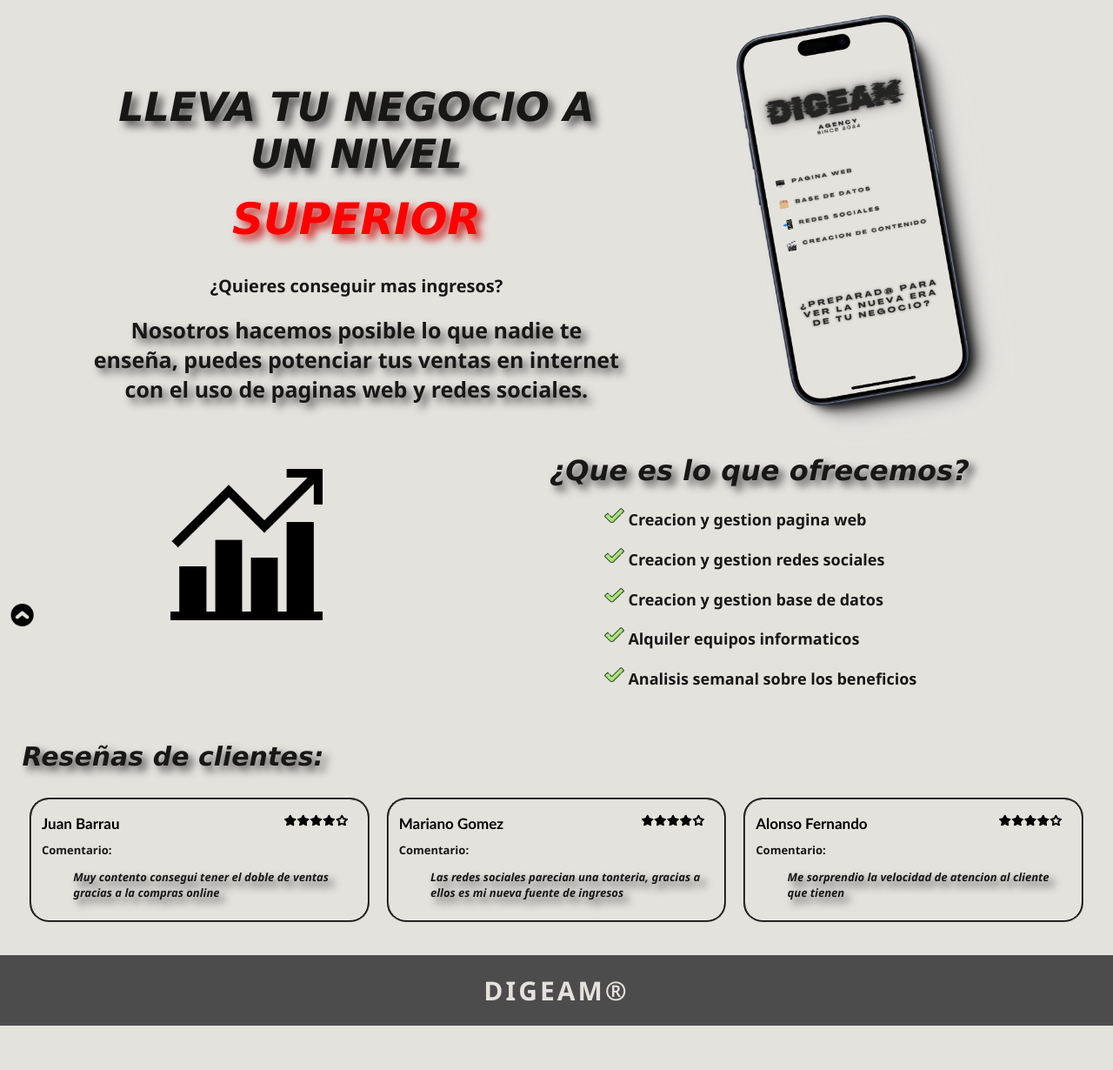
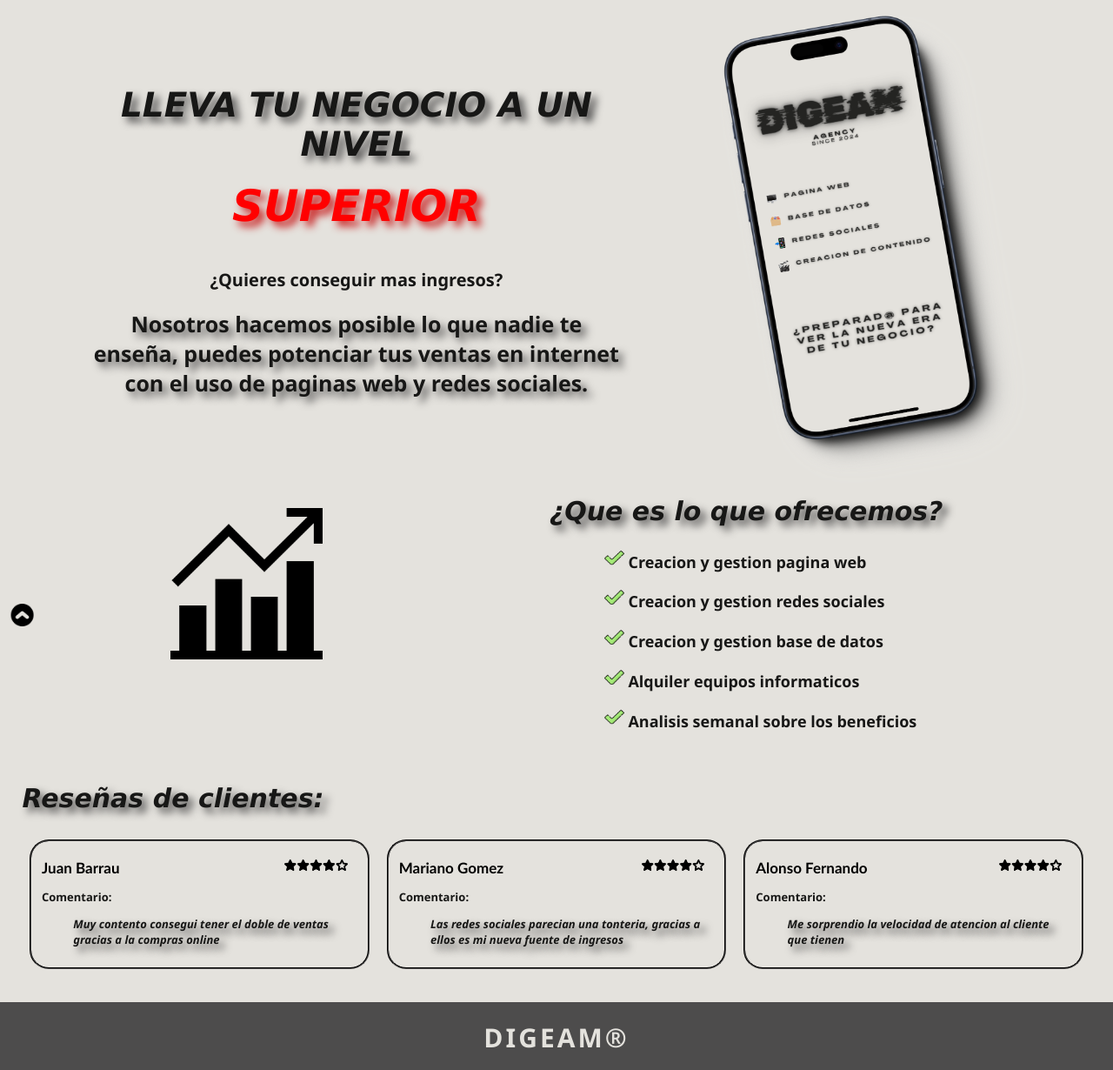
Before and after one commit to seennwy/web-2, a plain HTML site: page index.html in a window 1280 px wide. Shown: the part 70-1300 px from the top of the page at 87% size. Before the commit the page ends 1249 px from the top, so only its background shows below. Drawn offline with Linux system fonts and the light colour scheme.

Commit message:
Add files via upload

```diff
--- a/CSS/styles.css
+++ b/CSS/styles.css
@@ -66,7 +66,7 @@
         font-family:Verdana, Geneva, Tahoma, sans-serif;
         text-align: center;
         text-shadow: #4d4c4c 6px 6px 10px;
-        font-size: 46px;
+        font-size: 39px;
     }
     #sub{
         margin-top: -2%;
@@ -89,7 +89,7 @@
     }
 
     img {
-        width: 70%;
+        width: 76%;
         margin-top: -12%;
     }
 
@@ -111,6 +111,7 @@
         font-style: italic;
         font-weight: bold;
         font-family:Verdana, Geneva, Tahoma, sans-serif;
+        font-size: 30px;
         text-shadow: #4d4c4c 6px 6px 10px;
     }
 
--- a/CSS/stylesServicios.css
+++ b/CSS/stylesServicios.css
@@ -24,7 +24,6 @@
         display: inline;
         padding: 5px;
         float: inline-start;
-        margin-top: 1%;
     }
 
     .botonesInicio {
@@ -59,18 +58,17 @@
 .servicios{
     margin-top: 6%;
     display: grid;
-    grid-template-columns: 1fr 1fr 1fr;
+    grid-template-columns: 10fr 10fr 10fr;
     color: white;
     align-items: center;
-
 
     fieldset {
         border-color: transparent;
         border-radius: 22px;
         text-align: left;
         background-color: #808080;
-        margin-left: 20%;
-        margin-right: 20%;
+        margin-right: 5%;
+        margin-left: 5%;
     }
 
     img{
@@ -117,24 +115,26 @@
         font-weight: bold;
         text-decoration: none;
         border-radius: 22px;
-        padding: 7px 10px;
+        padding: 7px;
         transition: .3s;
         margin-left: 120px;
         margin-right: 120px;
+        display: flex;
+	    justify-content: center;
     }
 
     .botonesComprar:hover {
         background: #171716;
         color: #E4E2DD;
         font-weight: bold;
-        border-radius: 12px;
+        border-radius: 6px;
         font-size: 16px;
     }
 }
 
 /*Diseño del final de la pagina*/
 #final{
-    margin-top: 4%;
+    margin-top: 15%;
     border-top: 20px solid #4d4c4c;
     border-bottom: 20px solid #4d4c4c;
     background-color: #4d4c4c;
--- a/index.html
+++ b/index.html
@@ -19,8 +19,8 @@
     </ul>
   </nav>
 
-  <div class="inicio">
-    <fieldset>
+  <section class="inicio">
+    <fieldset >
       <h1>LLEVA TU NEGOCIO A UN NIVEL</h1>
       <h1 class id="sub">SUPERIOR</id></h1>
       <h3>¿Quieres conseguir mas ingresos?</h3>
@@ -32,9 +32,9 @@
     <fieldset>
       <img src="IMG/movil.png"/>
     </fieldset>
-  </div>
+  </section>
 
-  <div class="inicio2">
+  <section class="inicio2">
       <fieldset>
         <img src="IMG/grafico.png" id="grafico">
       </fieldset>
@@ -46,11 +46,11 @@
         <h3><img src="IMG/cheque.png" id="chek"> Alquiler equipos informaticos</h3>
         <h3><img src="IMG/cheque.png" id="chek"> Analisis semanal sobre los beneficios</h3>
       </fieldset>
-  </div>
+  </section>
 
   <p id="tituloResenas">Reseñas de clientes:</p>
 
-  <div class="resenas">
+  <section class="resenas">
     <fieldset>
       <h1>Juan Barrau<img id="estrellas" src="IMG/estrellas.png"></h1>
       <h2>Comentario:</h2>
@@ -67,12 +67,11 @@
       <h3>Me sorprendio la velocidad de atencion al cliente que tienen</h3>
     </fieldset>
     <br>
-  </div>
-  <div>
+  </section>
   <!-- Detalle final de la web -->
-  <div id="final">
+  <section id="final">
       DIGEAM®
-  </div>
+  </section>
 
   <!-- Boton de subir -->
   <div id="botonsubir">
```
Also changed, not shown: inicioSesion.html (+2 -2 lines), servicios.html (+2 -2 lines), trabajando.html (+2 -2 lines).
